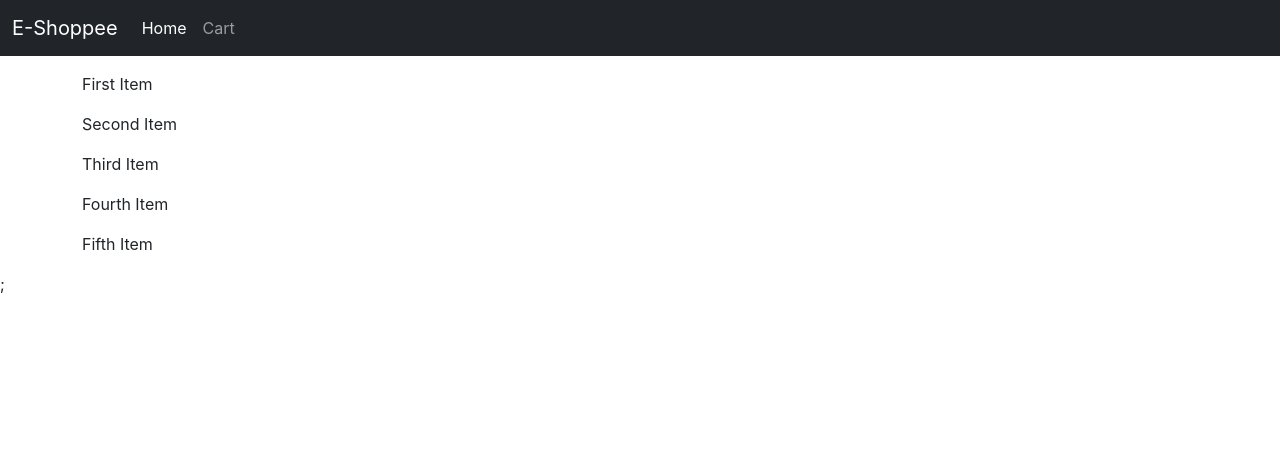
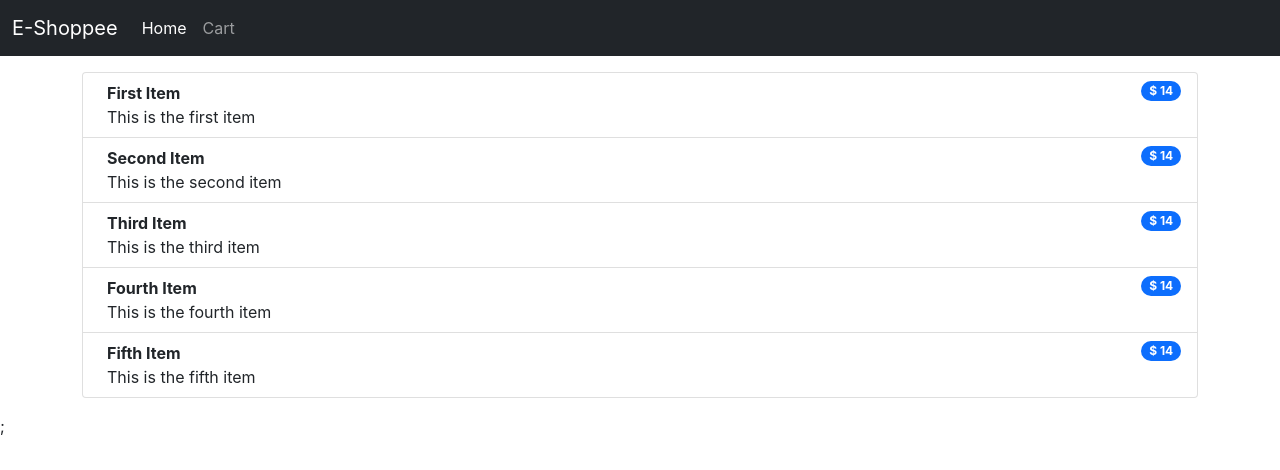
Before and after one commit to cybersaksham/React-Shopping-App, a React (Create React App) app: page / in a window 1280 px wide. Shown: the top 470 px of the page. Built offline with nearby package versions, Linux system fonts and the light colour scheme.

Commit message:
item styled

```diff
--- a/src/Components/Items.js
+++ b/src/Components/Items.js
@@ -3,9 +3,20 @@ import React from "react";
 export default function Items({ items }) {
   return (
     <div className="container my-3">
-      {items.map((item) => (
-        <p key={`${item.title} - ${item.desc}`}>{item.title}</p>
-      ))}
+      <ol className="list-group list-group">
+        {items.map((item) => (
+          <li
+            key={`${item.title} - ${item.desc}`}
+            className="list-group-item d-flex justify-content-between align-items-start"
+          >
+            <div className="ms-2 me-auto">
+              <div className="fw-bold">{item.title}</div>
+              {item.desc}
+            </div>
+            <span className="badge bg-primary rounded-pill">$ 14</span>
+          </li>
+        ))}
+      </ol>
     </div>
   );
 }
```
